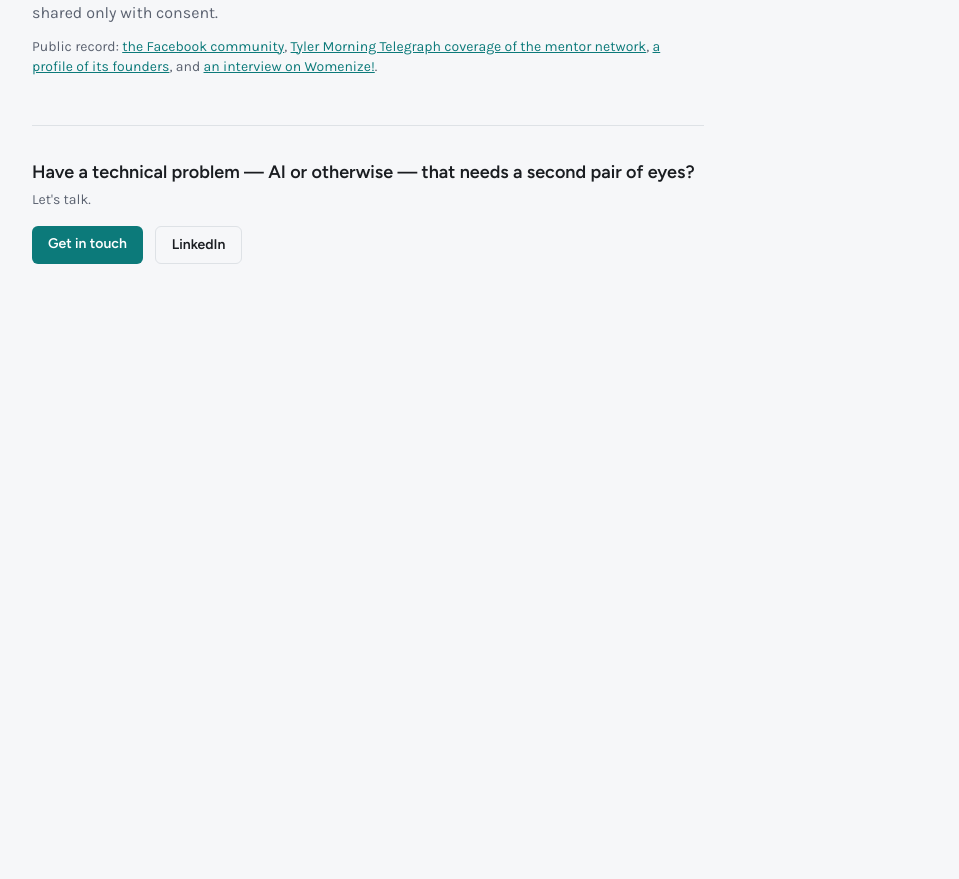
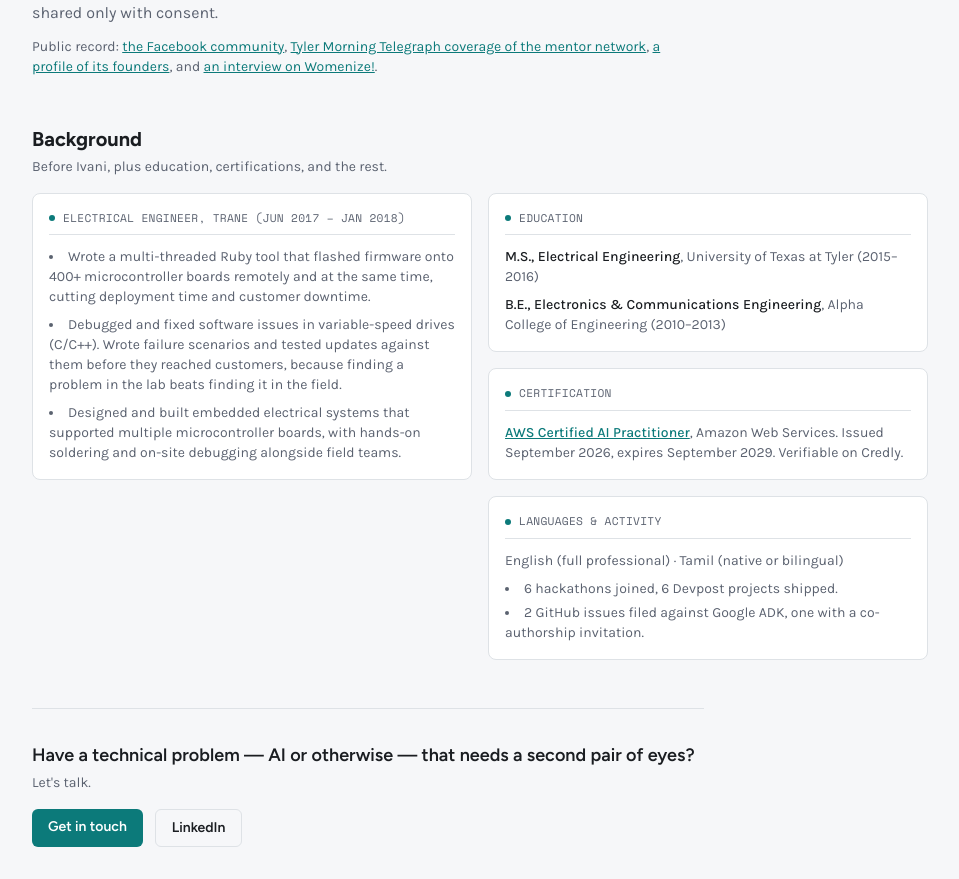
Before and after one commit to Hereforlolz/prototype-playground, a Next.js app: page /about in a window 1280 px wide. Shown: the part 2988-3867 px from the top of the page, without its empty margins (320-1279 px from the left). Before the commit the page ends 3284 px from the top, so only its background shows below. Built offline with nearby package versions, Linux system fonts and the light colour scheme.

Commit message:
Add About background: Trane role, education, AWS AI Practitioner, languages
Co-Authored-By: Claude Sonnet 5.5 <noreply@anthropic.com>

```diff
--- /dev/null
+++ b/lib/background.js
@@ -0,0 +1,42 @@
+// lib/background.js
+//
+// "Background" section for the About page: the earlier job, education,
+// certifications, languages, and technical activity counts. Plain data so
+// the wording can be tested. Everything restates the résumé (the canonical
+// source); the AWS certification is verified against its public Credly badge.
+'use strict';
+
+const EARLIER_ROLE = {
+  title: 'Electrical Engineer, Trane',
+  place: 'Tyler, TX',
+  dates: 'Jun 2017 – Jan 2018',
+  items: [
+    'Wrote a multi-threaded Ruby tool that flashed firmware onto 400+ microcontroller boards remotely and at the same time, cutting deployment time and customer downtime.',
+    'Debugged and fixed software issues in variable-speed drives (C/C++). Wrote failure scenarios and tested updates against them before they reached customers, because finding a problem in the lab beats finding it in the field.',
+    'Designed and built embedded electrical systems that supported multiple microcontroller boards, with hands-on soldering and on-site debugging alongside field teams.',
+  ],
+};
+
+const EDUCATION = [
+  { degree: 'M.S., Electrical Engineering', school: 'University of Texas at Tyler', years: '2015–2016' },
+  { degree: 'B.E., Electronics & Communications Engineering', school: 'Alpha College of Engineering', years: '2010–2013' },
+];
+
+const CERTIFICATIONS = [
+  {
+    name: 'AWS Certified AI Practitioner',
+    issuer: 'Amazon Web Services',
+    issued: 'September 2026',
+    expires: 'September 2029',
+    href: 'https://www.credly.com/badges/1b293254-555c-403b-b75c-7ea36ea8add5/public_url',
+  },
+];
+
+const LANGUAGES = ['English (full professional)', 'Tamil (native or bilingual)'];
+
+const TECHNICAL_ACTIVITIES = [
+  '6 hackathons joined, 6 Devpost projects shipped.',
+  '2 GitHub issues filed against Google ADK, one with a co-authorship invitation.',
+];
+
+module.exports = { EARLIER_ROLE, EDUCATION, CERTIFICATIONS, LANGUAGES, TECHNICAL_ACTIVITIES };
--- a/pages/about.js
+++ b/pages/about.js
@@ -6,6 +6,7 @@ import TerminalFrame from '../components/TerminalFrame';
 import ClosingCTA from '../components/ClosingCTA';
 import { LOCATION, RELOCATION, WORK_AUTHORIZATION } from '../lib/status';
 import { IVANI_WORK } from '../lib/ivani-work';
+import { EARLIER_ROLE, EDUCATION, CERTIFICATIONS, LANGUAGES, TECHNICAL_ACTIVITIES } from '../lib/background';
 import { ZG_INTRO, ZG_IS, ZG_IS_NOT, ZG_PRACTICES } from '../lib/zero-gravity';
 
 // The four-phase approach behind the work on this site: understand the
@@ -251,6 +252,53 @@ export default function About() {
         </p>
       </section>
 
+      {/* 5. Background */}
+      <section id="background" className="mt-12 max-w-4xl scroll-mt-8">
+        <h2 className="font-display text-xl font-bold text-text mb-1">Background</h2>
+        <p className="text-muted text-sm mb-4">Before Ivani, plus education, certifications, and the rest.</p>
+        <div className="grid sm:grid-cols-2 gap-4 items-start">
+          <TerminalFrame label={`${EARLIER_ROLE.title} (${EARLIER_ROLE.dates})`}>
+            <ul className="space-y-2 text-muted text-sm list-disc list-inside">
+              {EARLIER_ROLE.items.map(item => (
+                <li key={item}>{item}</li>
+              ))}
+            </ul>
+          </TerminalFrame>
+          <div className="space-y-4">
+            <TerminalFrame label="Education">
+              <ul className="space-y-2 text-muted text-sm">
+                {EDUCATION.map(({ degree, school, years }) => (
+                  <li key={degree}>
+                    <span className="text-text font-medium">{degree}</span>, {school} ({years})
+                  </li>
+                ))}
+              </ul>
+            </TerminalFrame>
+            <TerminalFrame label="Certification">
+              <ul className="space-y-2 text-muted text-sm">
+                {CERTIFICATIONS.map(({ name, issuer, issued, expires, href }) => (
+                  <li key={name}>
+                    <a href={href} target="_blank" rel="noreferrer" className="text-accent hover:opacity-80 underline font-medium">
+                      {name}
+                      <span className="sr-only"> (opens in new tab)</span>
+                    </a>
+                    , {issuer}. Issued {issued}, expires {expires}. Verifiable on Credly.
+                  </li>
+                ))}
+              </ul>
+            </TerminalFrame>
+            <TerminalFrame label="Languages & activity">
+              <p className="text-muted text-sm mb-2">{LANGUAGES.join(' · ')}</p>
+              <ul className="space-y-1 text-muted text-sm list-disc list-inside">
+                {TECHNICAL_ACTIVITIES.map(item => (
+                  <li key={item}>{item}</li>
+                ))}
+              </ul>
+            </TerminalFrame>
+          </div>
+        </div>
+      </section>
+
       {/* 6. Contact / recruiter CTA */}
       <div className="mt-12 max-w-2xl">
         <ClosingCTA />
```
Also changed, not shown: 2 other files (tests, documents, lock files or other folders).
